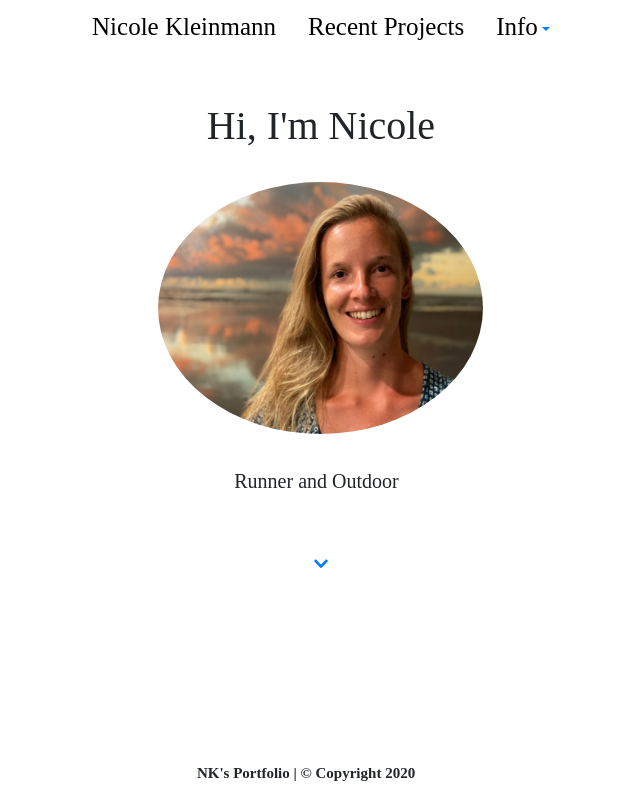
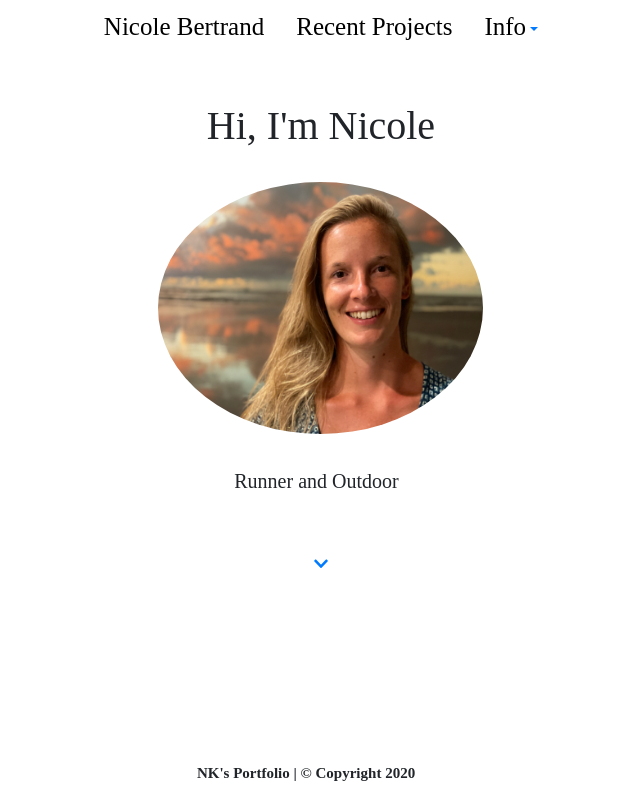
Before and after one commit to nkleinmann/NKportfolio, a React (Create React App) app: page / in a window 1280 px wide. Shown: the whole page, without its empty margins (319-959 px from the left). Built offline with nearby package versions, Linux system fonts and the light colour scheme; a web font is replaced by a local one.

Commit message:
Update link and README

```diff
--- a/src/components/layout/navigation/navigation.jsx
+++ b/src/components/layout/navigation/navigation.jsx
@@ -9,7 +9,7 @@ function Navigation() {
     return (
         <Nav variant="light" className="justify-content-center nav">
             <Nav.Item>
-                <Nav.Link className="navLink" href="/">Nicole Kleinmann</Nav.Link>
+                <Nav.Link className="navLink" href="/">Nicole Bertrand</Nav.Link>
             </Nav.Item>
             <Nav.Item>
                 <Nav.Link className="navLink" href="/projects">Recent Projects</Nav.Link>
```
Also changed, not shown: 1 other file (tests, documents, lock files or other folders).
